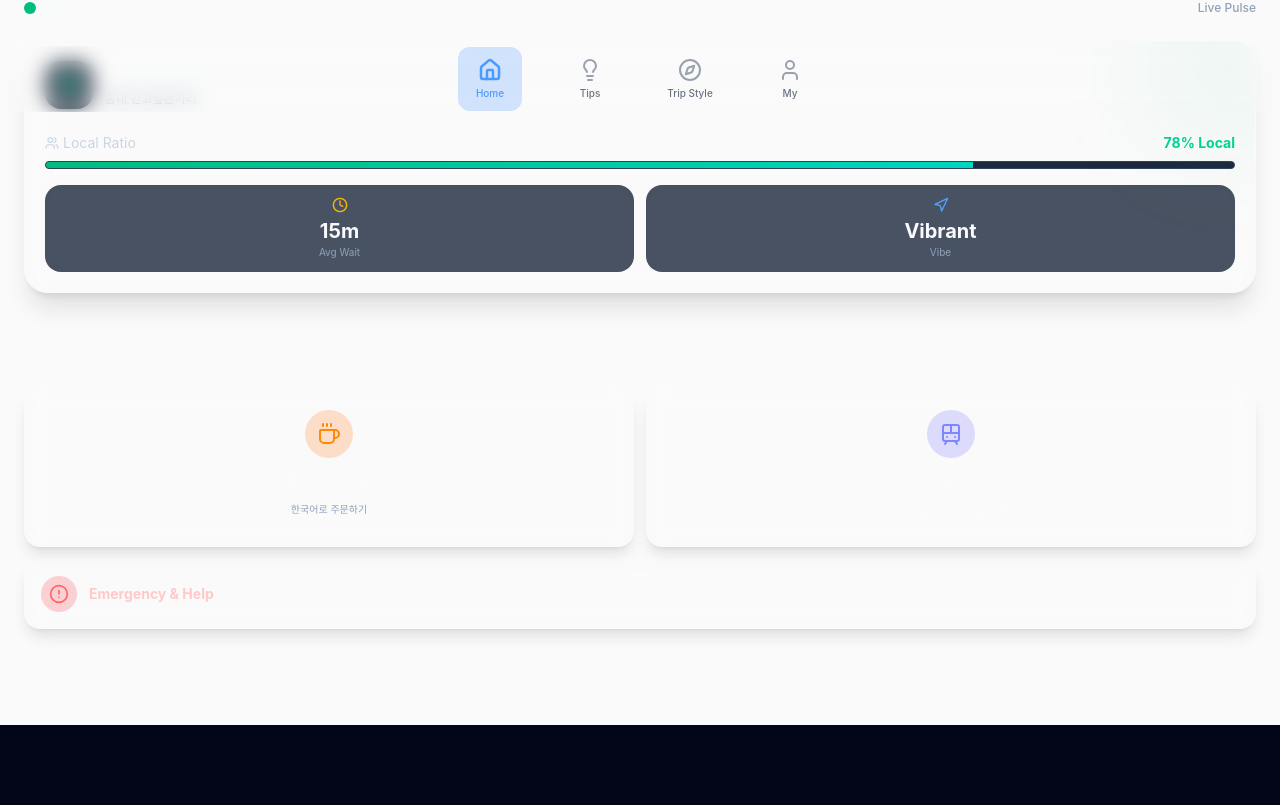
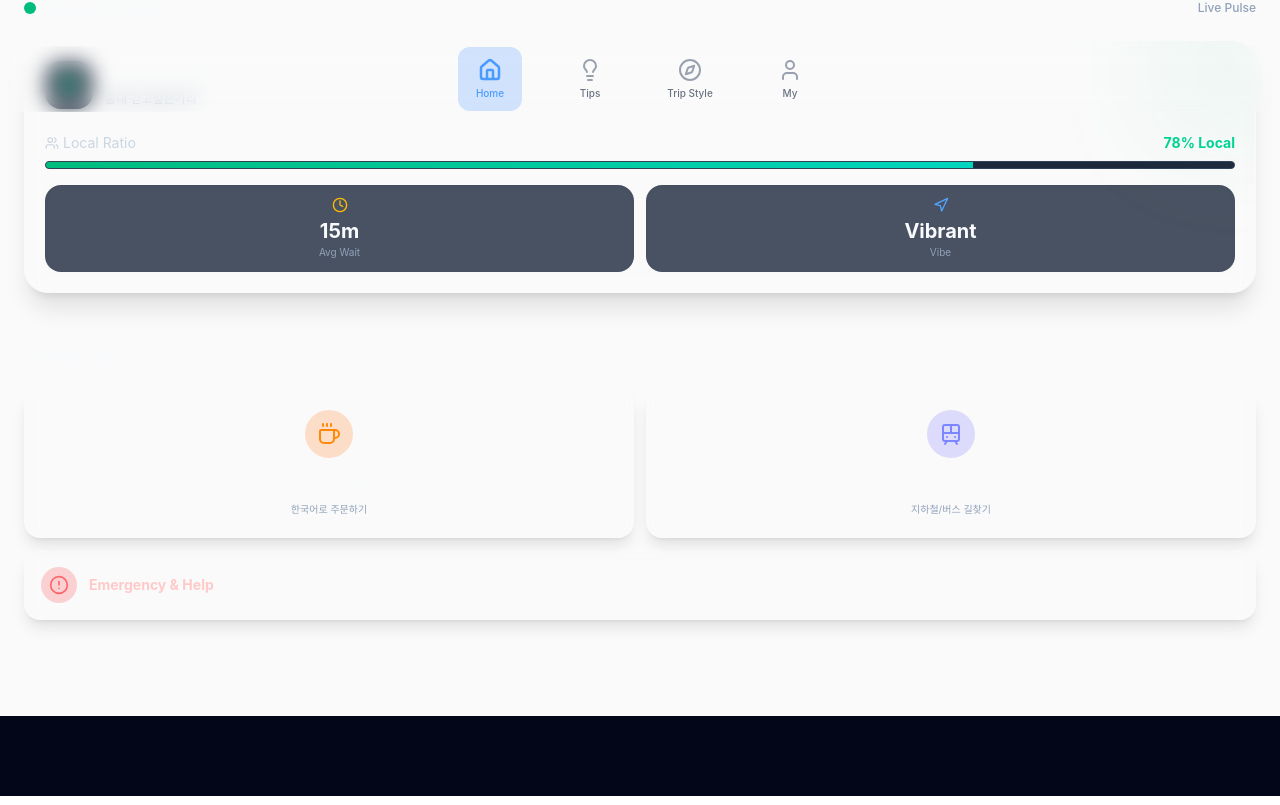
Before and after one commit to hyoeun979704-web/hakerton-front, a React (Vite) app: page / in a window 1280 px wide. Shown: the part 688-1493 px from the top of the page. Built offline with nearby package versions, Linux system fonts and the light colour scheme; the HTML template or start-up script is replaced by a standard one.

Commit message:
fix(build): resolve ts errors in Home.tsx

```diff
--- a/src/pages/Home.tsx
+++ b/src/pages/Home.tsx
@@ -24,7 +24,6 @@ function useTypewriter(text: string, speed = 50, startDelay = 0) {
 }
 
 export default function Home() {
-  const navigate = useNavigate();
   const containerRef = useRef<HTMLDivElement>(null);
 
   // Parallax for background
@@ -202,7 +201,7 @@ export default function Home() {
             <motion.div whileTap={{ scale: 0.95 }} className="glass rounded-2xl p-5 flex flex-col items-center text-center gap-3 border border-white/5 bg-slate-900/50 shadow-lg">
                <div className="p-3 bg-indigo-500/20 rounded-full text-indigo-400"><Train size={24} /></div>
               <span className="font-bold text-sm">Transit</span>
-               <span 대="text-[10px] text-slate-400">지하철/버스 길찾기</span>
+               <span className="text-[10px] text-slate-400">지하철/버스 길찾기</span>
             </motion.div>
           </div>
 
```
